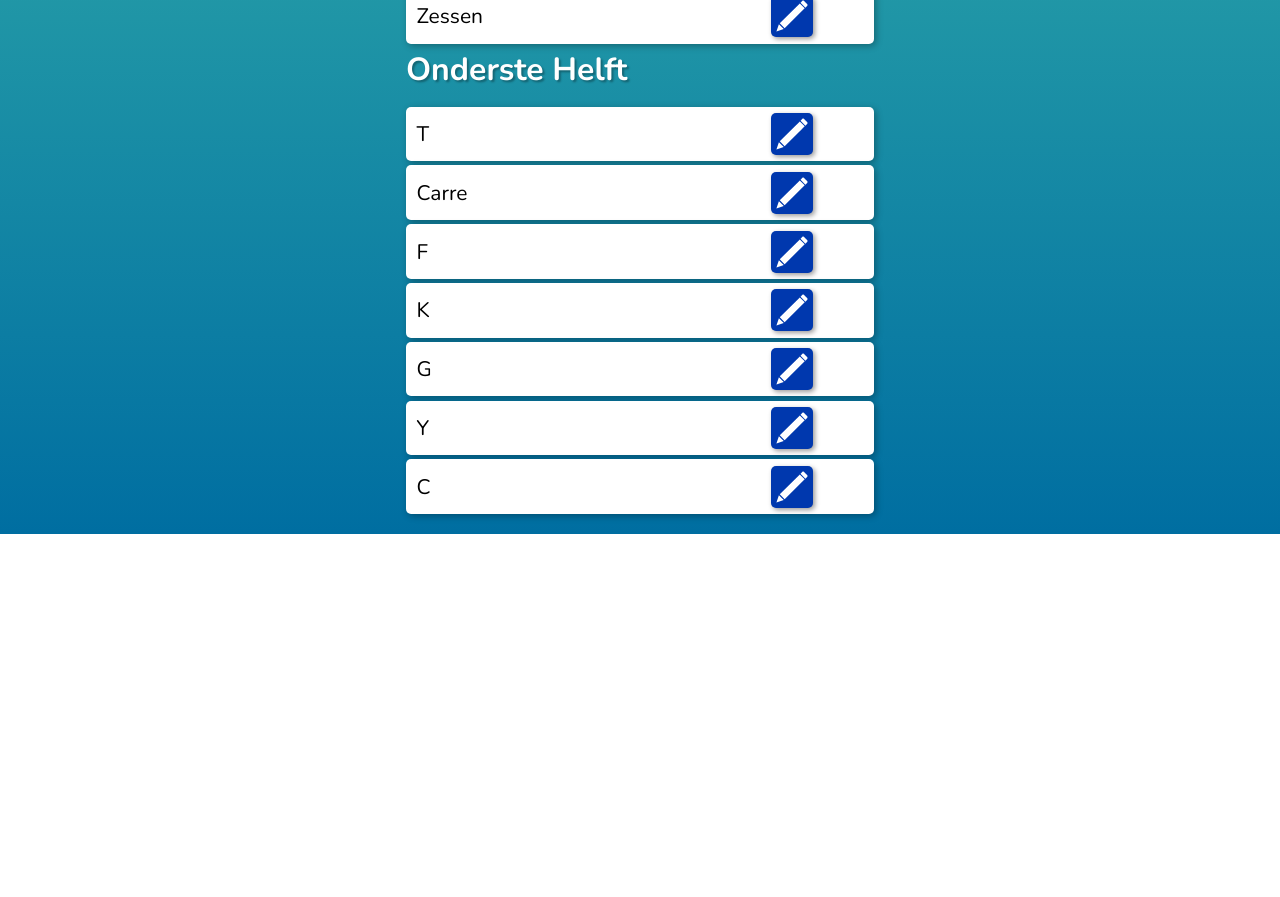
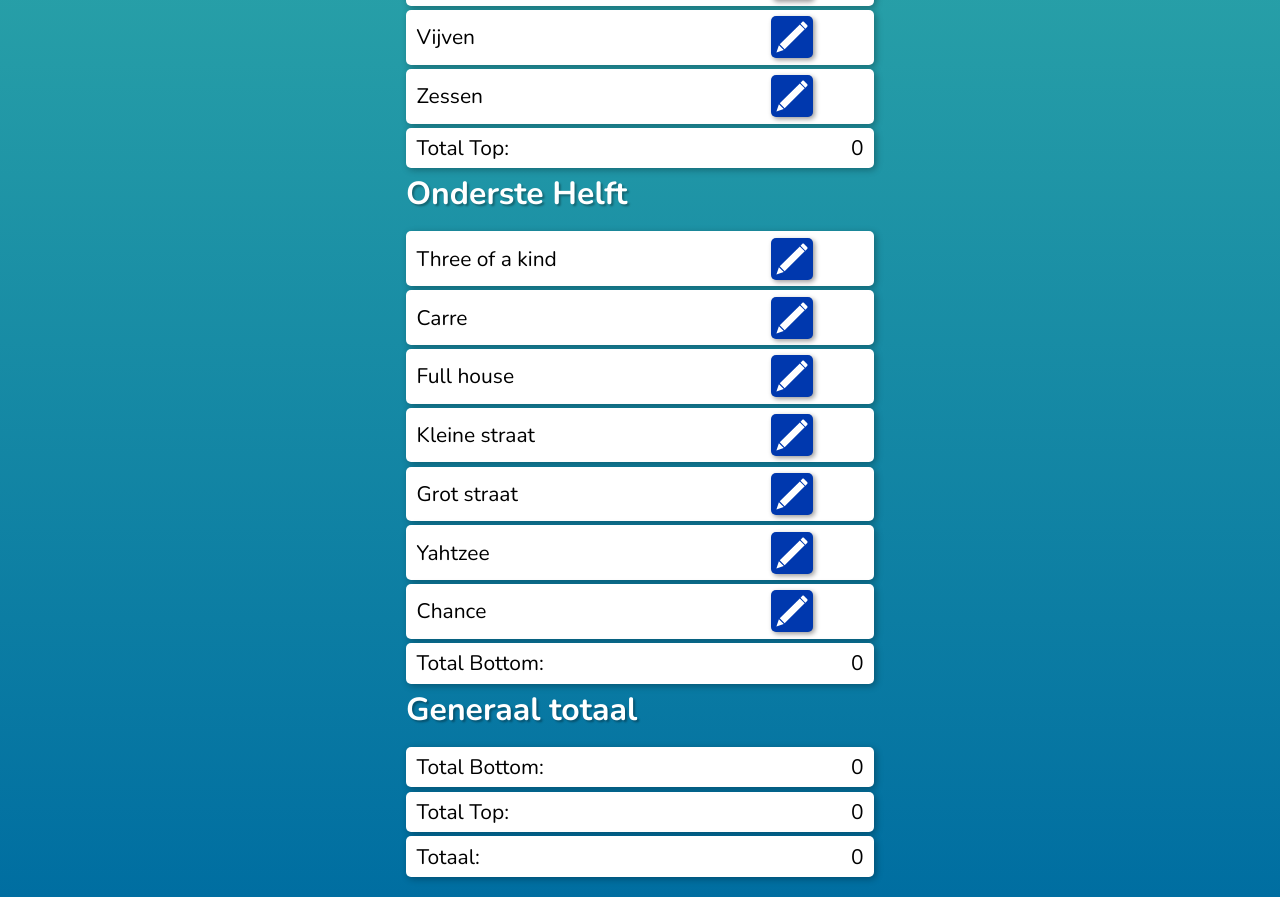
Before and after one commit to Tycovds/yahtze-score-counter, a Vue app: page /test in a window 1280 px wide. Shown: the part 380-1277 px from the top of the page. Before the commit the page ends 914 px from the top, so only its background shows below. Built offline with nearby package versions, Linux system fonts and the light colour scheme.

Commit message:
working with total

```diff
--- a/src/assets/scss/_variables.scss
+++ b/src/assets/scss/_variables.scss
@@ -1 +1,47 @@
 $btn-color: #0038ae;
+@mixin li-tag {
+        position: relative;
+        display: flex;
+        justify-content: space-between;
+        align-items: center;
+        padding: 0.3em 0.5em;
+        font-size: 21px;
+        margin: 0.2em 0;
+        background-color: #fff;
+        border-radius: 5px;
+        box-shadow: 2px 2px 7px rgba($color: #000000, $alpha: 0.3);
+
+        .flex-wrapper {
+          display: flex;
+          align-items: center;
+          justify-content: space-between;
+          .num {
+            min-width: 4ch;
+            text-align: end;
+          }
+          .flex {
+            display: flex;
+            align-items: center;
+            justify-content: space-between;
+            height: 2em;
+
+            .btn {
+              background-color: $btn-color;
+              outline: none;
+              border: none;
+              width: auto;
+              height: 100%;
+              border-radius: 5px;
+              cursor: pointer;
+              box-shadow: 2px 2px 5px rgba($color: #000000, $alpha: 0.4);
+            }
+            .cross {
+              color: #fff;
+              padding: 0 0.5em;
+              font-weight: bold;
+              font-size: 1em;
+            }
+          }
+        }
+
+}
--- a/src/components/TestInput.vue
+++ b/src/components/TestInput.vue
@@ -71,48 +71,6 @@ export default {
 @use '../assets/scss/slider';
 @use '../assets/scss/variables' as v;
 li {
-  position: relative;
-  display: flex;
-  justify-content: space-between;
-  align-items: center;
-  padding: 0.3em 0.5em;
-  font-size: 21px;
-  margin: 0.2em 0;
-  background-color: #fff;
-  border-radius: 5px;
-  box-shadow: 2px 2px 7px rgba($color: #000000, $alpha: 0.3);
-
-  .flex-wrapper {
-    display: flex;
-    align-items: center;
-    justify-content: space-between;
-    .num {
-      min-width: 4ch;
-      text-align: end;
-    }
-    .flex {
-      display: flex;
-      align-items: center;
-      justify-content: space-between;
-      height: 2em;
-
-      .btn {
-        background-color: v.$btn-color;
-        outline: none;
-        border: none;
-        width: auto;
-        height: 100%;
-        border-radius: 5px;
-        cursor: pointer;
-        box-shadow: 2px 2px 5px rgba($color: #000000, $alpha: 0.4);
-      }
-      .cross {
-        color: #fff;
-        padding: 0 0.5em;
-        font-weight: bold;
-        font-size: 1em;
-      }
-    }
-  }
+    @include v.li-tag;
 }
 </style>
--- a/src/store/index.js
+++ b/src/store/index.js
@@ -7,13 +7,16 @@ Vue.use(Vuex)
 export default new Vuex.Store({
   state: generateDefaultState(),
   mutations: {
-    updateScore(state, payload){
+    updateScore(state, payload) {
       state.scores[payload.half][payload.key].val = payload.score;
+    },
+    resetState(state) {
+      Object.assign(state, generateDefaultState())
     }
   },
 })
 
-function generateDefaultState(){
+function generateDefaultState() {
   return {
     scores: {
       top: {
@@ -25,13 +28,13 @@ function generateDefaultState(){
         six: { title: "Zessen", val: 0, step: 6, max: 30 },
       },
       bottom: {
-        three_of_a_kind: { title: "T", val: 0, step: 1, max: 30 },
+        three_of_a_kind: { title: "Three of a kind", val: 0, step: 1, max: 30 },
         carre: { title: "Carre", val: 0, step: 1, max: 30 },
-        full_house: { title: "F", val: 0, step: 25, max: 25 },
-        kleine_straat: { title: "K", val: 0, step: 30, max: 30 },
-        grote_straat: { title: "G", val: 0, step: 40, max: 40 },
-        yahtzee: { title: "Y", val: 0, step: 50, max: 50 },
-        chance: { title: "C", val: 0, step: 1, max: 30 },
+        full_house: { title: "Full house", val: 0, step: 25, max: 25 },
+        kleine_straat: { title: "Kleine straat", val: 0, step: 30, max: 30 },
+        grote_straat: { title: "Grot straat", val: 0, step: 40, max: 40 },
+        yahtzee: { title: "Yahtzee", val: 0, step: 50, max: 50 },
+        chance: { title: "Chance", val: 0, step: 1, max: 30 },
       },
     },
   }
--- a/src/views/Test.vue
+++ b/src/views/Test.vue
@@ -1,81 +1,69 @@
 <template>
   <div class="container">
+    <reset />
     <ul class="scores">
       <!-- top scores -->
       <h1>Bovenste Helft</h1>
       <test-input
         v-for="(val, key) in topScores"
         :key="key"
-        :data="{val, key, half: 'top'}"
+        :data="{ val, key, half: 'top' }"
         class="input-wrapper"
       />
-       <h1>Onderste Helft</h1>
+      <li>
+        <span>Total Top:</span> <span>{{ totalTop }}</span>
+      </li>
+      <h1>Onderste Helft</h1>
       <test-input
         v-for="(val, key) in bottomScores"
         :key="key"
-        :data="{val, key, half: 'bottom'}"
+        :data="{ val, key, half: 'bottom' }"
         class="input-wrapper"
       />
 
-      <!-- <li>Total Bottom: {{ totalBottom }}</li> -->
+      <li>
+        <span>Total Bottom:</span> <span>{{ totalBottom }}</span>
+      </li>
+      <h1>Generaal totaal</h1>
+       <li>
+        <span>Total Bottom:</span> <span>{{ totalBottom }}</span>
+      </li>
+       <li>
+        <span>Total Top:</span> <span>{{ totalTop }}</span>
+      </li>
+       <li>
+        <span>Totaal:</span> <span>{{ totalTop + totalBottom }}</span>
+      </li>
+
     </ul>
   </div>
 </template>
 
 <script>
+import TestInput from "../components/TestInput.vue";
+import Reset from "../components/Reset.vue";
 export default {
   components: {
-    'test-input': () => import('../components/TestInput.vue')
+    "test-input": TestInput,
+    Reset,
   },
   data() {
     return {
       editing: false,
-      test_scores: {
-        top: {
-          one: { title: "Enen", val: 0, step: 1, max: 5 },
-          two: { title: "Tweeën", val: 0, step: 2, max: 10 },
-          three: { title: "Drieën", val: 0, step: 3, max: 15 },
-          four: { title: "Vieren", val: 0, step: 4, max: 20 },
-          five: { title: "Vijven", val: 0, step: 5, max: 25 },
-          six: { title: "Zessen", val: 0, step: 6, max: 30 },
-        },
-        bottom: {
-          three_of_a_kind: { title: "T", val: 0, step: 1, max: 30 },
-          carre: { title: "Carre", val: 0, step: 1, max: 30 },
-          full_house: { title: "F", val: 0, step: 25, max: 25 },
-          kleine_straat: { title: "K", val: 0, step: 30, max: 30 },
-          grote_straat: { title: "G", val: 0, step: 40, max: 40 },
-          yahtzee: { title: "Y", val: 0, step: 50, max: 50 },
-          chance: { title: "C", val: 0, step: 1, max: 30 },
-        },
-      },
-      bonus: 0,
-      topTotal: 0,
-      bottom_scores: {
-        three_of_a_kind: 0,
-        carre: 0,
-        full_house: 0,
-        kleine_straat: 0,
-        grote_straat: 0,
-        yahtzee: 0,
-        chance: 0,
-      },
-      bottomTotal: 0,
-      generalTotal: 0,
     };
   },
   computed: {
-    topScores(){
-      return this.$store.state.scores.top
+    topScores() {
+      return this.$store.state.scores.top;
     },
-    bottomScores(){
-      return this.$store.state.scores.bottom
+    bottomScores() {
+      return this.$store.state.scores.bottom;
     },
     totalTop() {
-      return this.calculateTotal(this.test_scores.top);
+      return this.calculateTotal(this.$store.state.scores.top);
     },
     totalBottom() {
-      return this.calculateTotal(this.test_scores.bottom);
+      return this.calculateTotal(this.$store.state.scores.bottom);
     },
   },
   methods: {
@@ -112,7 +100,9 @@ export default {
   }
   ul {
     list-style: none;
-
+    li {
+      @include v.li-tag;
+    }
   }
 }
 </style>
```
